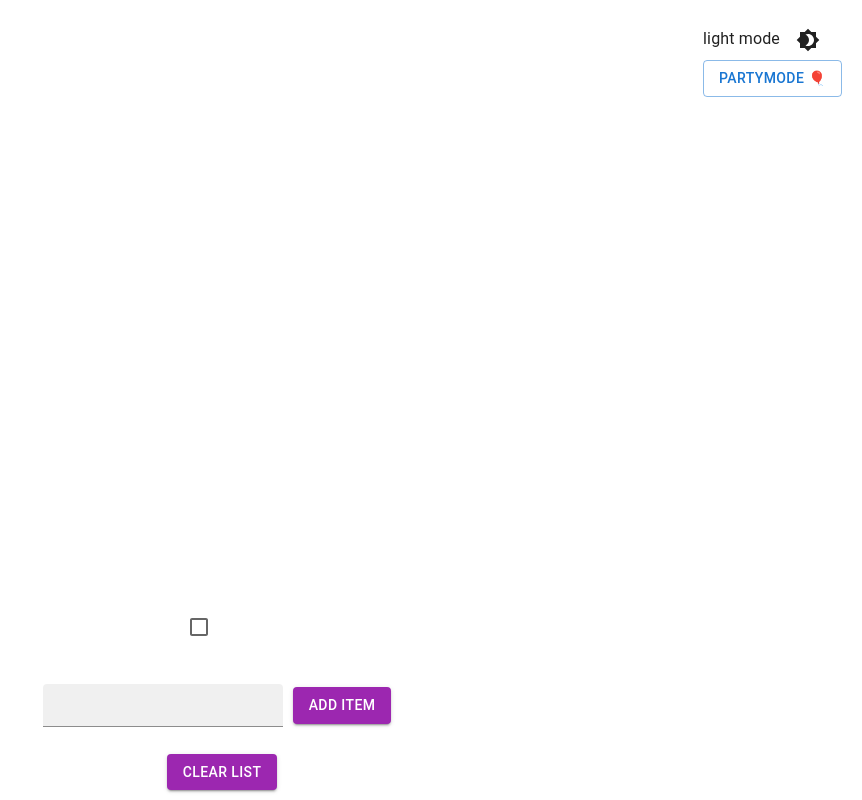
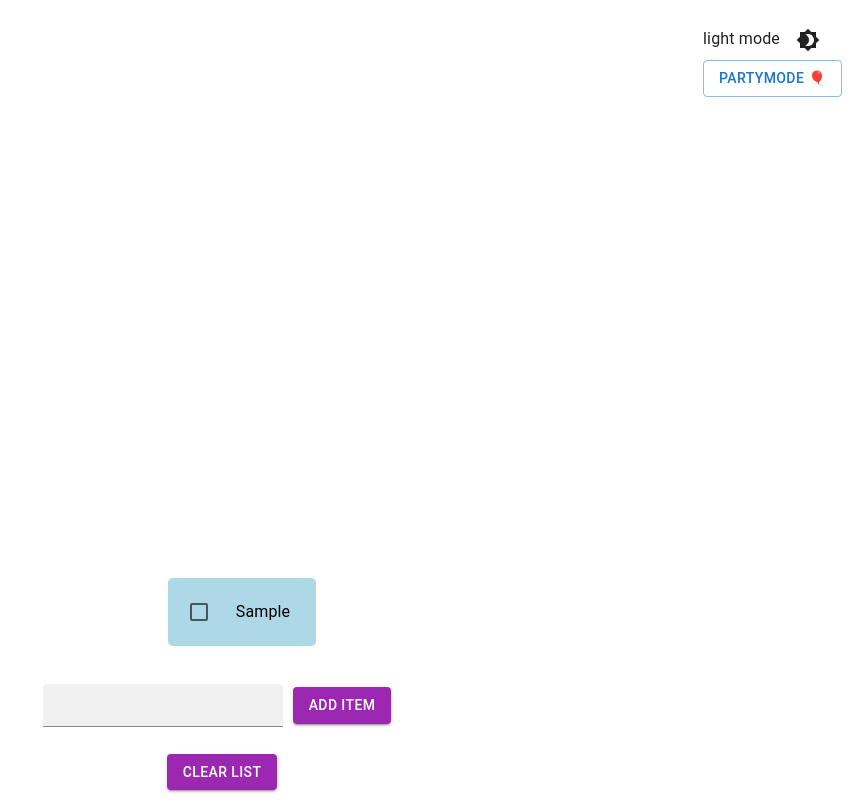
Before and after one commit to JuliIglesias/Cap_JuliIglesias, a React (Create React App) app in the folder capa-front/: page / in a window 1280 px wide. Both pictures are taken after typing "Sample" into the empty fields and a click on the button "ADD ITEM". Shown: the whole page, without its empty margins (418-1280 px from the left). Built offline with nearby package versions, Linux system fonts and the light colour scheme; no server answers; the HTML template or start-up script is replaced by a standard one.

Commit message:
lista con marco

```diff
--- a/capa-front/src/Item.tsx
+++ b/capa-front/src/Item.tsx
@@ -11,7 +11,7 @@ interface ItemProps {
 const Item: React.FC<ItemProps> = ({ id, name, isComplete }) => {
     return (
         <ListItem key={id}>
-            <ListItemText primary={name} style={{ color: 'white' }}/>
+            <ListItemText primary={name} style={{ color: 'black' }}/>
         </ListItem>
     );
 }
--- a/capa-front/src/List.tsx
+++ b/capa-front/src/List.tsx
@@ -65,11 +65,13 @@ const List = () => {
         <div style={{display: 'flex', flexDirection: 'column', alignItems: 'center', justifyContent: 'center'}}>
             <ul style={{display: 'flex', flexWrap: 'wrap', alignItems: 'center', justifyContent: 'center'}}>
                 {items && items.map(item => (
+                    <div style={{backgroundColor: 'lightblue', padding: 10, margin: 5, borderRadius: 5}}>
                         <li key={item.id} style={{display: 'flex', alignItems: 'center'}}>
                             <Checkbox color={"secondary"}
                                       onChange={() => toggleComplete(item.id)}/>
                             <Item key={item.id} {...item} />
                         </li>
+                    </div>
                     ))}
             </ul>
             <div style={{display: 'flex', alignItems: 'center', justifyContent: 'center', margin: '10px'}}>
@@ -77,7 +79,7 @@ const List = () => {
                            id="outlined-basic"
                            color={"secondary"}
                            variant="filled"
-                           inputProps={{style: {color: 'white', padding: 10}}}
+                           inputProps={{style: {padding: 10}}}
                            value={inputValue} onChange={(e) => setInputValue(e.target.value)}/>
                 <Button variant={"contained"} color={"secondary"} style={{color: 'white', margin: '10px'}}
                         onClick={addItem}>Add Item</Button>
```
Lines whose indentation alone changed are shown as unchanged.
